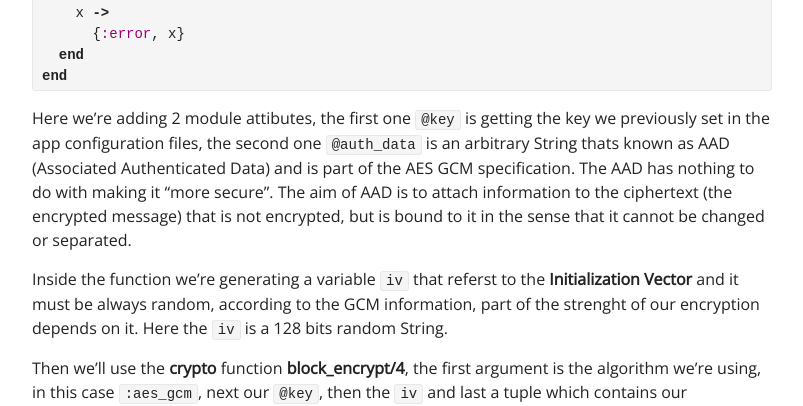
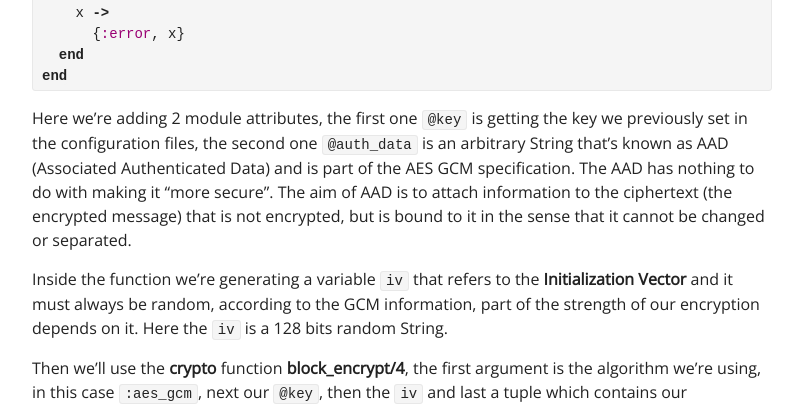
Before and after one commit to pggalaviz/pggalaviz, a Jekyll site: the page built from _posts/2018-07-19-aes-gcm-timed-encryption-with-elixir.md, in a window 1280 px wide and 900 px high, scrolled down 2073 px. Shown: the part 153-559 px from the top of the window, without its empty margins (238-1041 px from the left). Built offline with Jekyll 4.4.1, drawn with Linux system fonts in a browser that asks for light colours; comment, search, counter and statistics services are not loaded; some of the changed text lies outside the part shown.

Commit message:
Spelling mistakes

```diff
--- a/_posts/2018-07-19-aes-gcm-timed-encryption-with-elixir.md
+++ b/_posts/2018-07-19-aes-gcm-timed-encryption-with-elixir.md
@@ -125,17 +125,17 @@ defp block_encrypt(data) do
 end
 {% endhighlight %}
 
-Here we're adding 2 module attibutes, the first one `@key` is getting the key we
-previously set in the app configuration files, the second one `@auth_data` is an
-arbitrary String thats known as AAD (Associated Authenticated Data) and is part
+Here we're adding 2 module attributes, the first one `@key` is getting the key we
+previously set in the configuration files, the second one `@auth_data` is an
+arbitrary String that's known as AAD (Associated Authenticated Data) and is part
 of the AES GCM specification. The AAD has nothing to do with making it "more secure".
 The aim of AAD is to attach information to the ciphertext (the encrypted message)
 that is not encrypted, but is bound to it in the sense that it
 cannot be changed or separated.
 
-Inside the function we're generating a variable `iv` that referst to the
-**Initialization Vector** and it must be always random, according to the GCM
-information, part of the strenght of our encryption depends on it. Here the `iv`
+Inside the function we're generating a variable `iv` that refers to the
+**Initialization Vector** and it must always be random, according to the GCM
+information, part of the strength of our encryption depends on it. Here the `iv`
 is a 128 bits random String.
 
 Then we'll use the **crypto** function **block_encrypt/4**, the first argument
```
Also changed, not shown: other parts of _posts/2018-07-19-aes-gcm-timed-encryption-with-elixir.md (+9 -9 lines).
